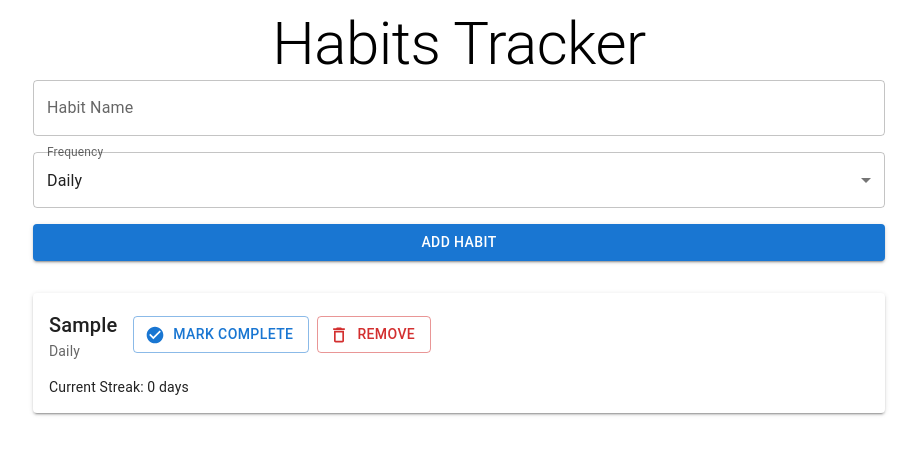
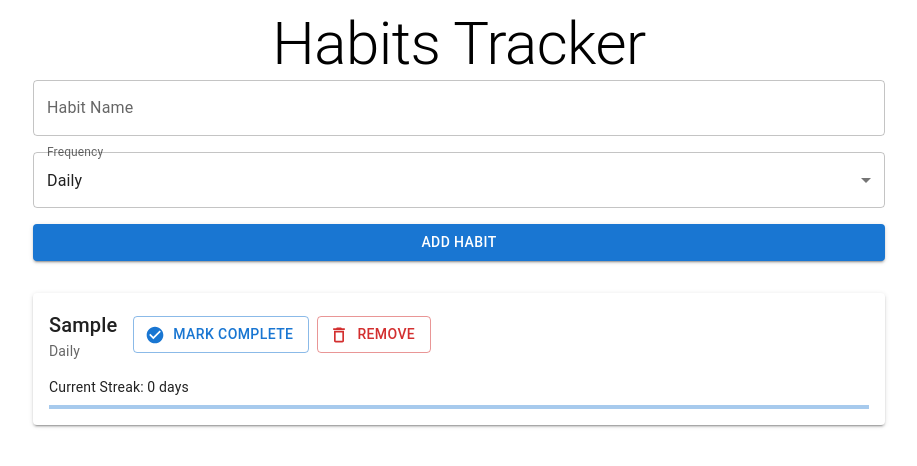
Before and after one commit to PraneethBunny123/habits-tracker, a React (Vite) app: page / in a window 1280 px wide. Both pictures are taken after typing "Sample" into the empty fields and a click on the button "ADD HABIT". Shown: the top 466 px of the page, without its empty margins (181-1098 px from the left). Built offline with nearby package versions, Linux system fonts and the light colour scheme.

Commit message:
Using LinearProgress to determinate the progress bar

```diff
--- a/src/components/HabitsList.jsx
+++ b/src/components/HabitsList.jsx
@@ -1,5 +1,5 @@
 import { CheckCircle, DeleteOutline } from "@mui/icons-material"
-import { Box, Button, Grid, Paper, Typography } from "@mui/material"
+import { Box, Button, Grid, LinearProgress, Paper, Typography } from "@mui/material"
 import { useDispatch, useSelector } from "react-redux"
 import { removeHabit, toggleHabit } from "../store/habit-slice"
 
@@ -80,6 +80,11 @@ export default function HabitsList() {
                         <Typography variant="body2">
                             Current Streak: {getStreak(habit)} days
                         </Typography>
+                        <LinearProgress
+                            variant="determinate"
+                            value={(getStreak(habit)/30)*100}
+                            sx={{mt:1}}
+                        />
                     </Box>
                 </Paper>
             ))}
```
